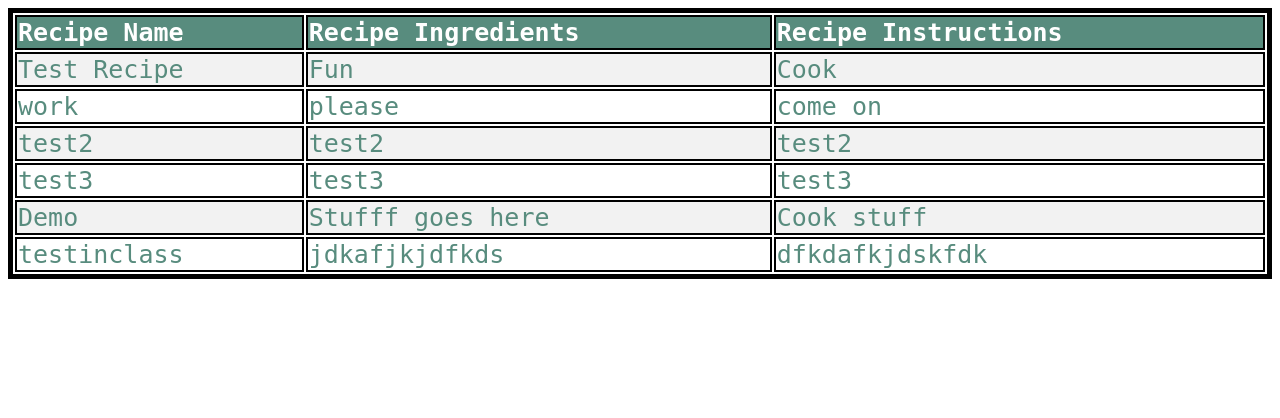
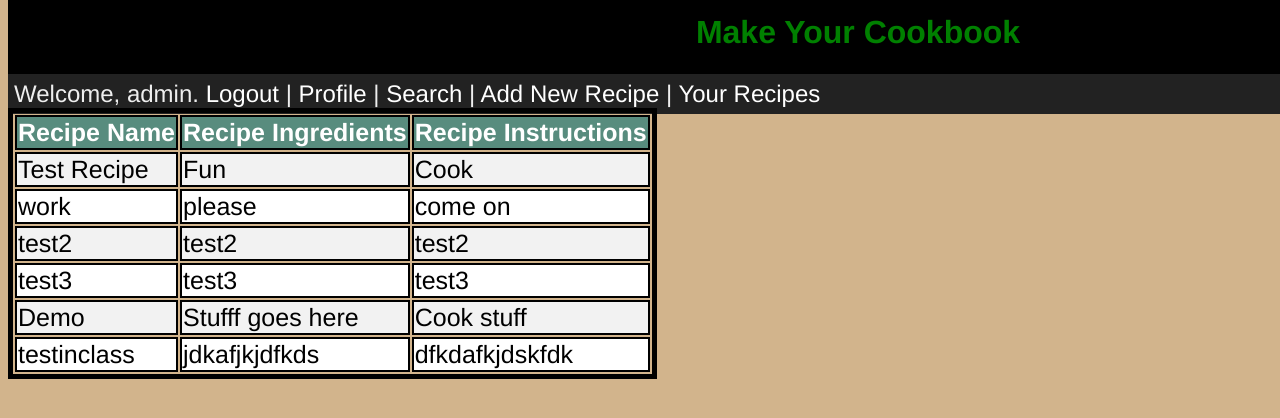
Before and after one commit to shaikio/CSI3370Project, a PHP site: page /yourRecipes.php in a window 1280 px wide. Shown: the top 418 px of the page. Run offline with PHP 8.4, Linux system fonts and the light colour scheme; a user stored in the database is signed in; data comes from the database, SQL or seed files in the repository.

Commit message:
Added proper css styling to the table page, and gave it access to and from all other pages.

```diff
--- a/custom-styles.css
+++ b/custom-styles.css
@@ -184,6 +184,17 @@ body {
 	font-size: 30px;
 }
 
+#table-page-top {
+	position: fixed;
+	width: 1700px;
+	margin-top: -30px;
+}
+
+#recipe-table-listing {
+	margin-top: 100px;
+	position: absolute;
+}
+
 .register-box {
 	padding-top: 60px;
 	padding-bottom: 60px;
--- a/showAddForm.php
+++ b/showAddForm.php
@@ -14,9 +14,10 @@
 <div class="menu-container">
 <span class="menu-item"> Welcome, <?php
 session_start();
-echo $_SESSION['username']; ?>. <a href="logout.php"> Logout</a></span>
+echo $_SESSION['username']; ?>. <a href="logout.php"> Logout </a></span>
 | <span class="menu-item"><a href="showProfilePage.php"> Profile </a> </span> | <span class="menu-item"><a href="showSearchForm.php"> Search </a> </span> |
- <span class="menu-item"><a href="showAddForm.php"> Add New Recipe</a></span>
+ <span class="menu-item"><a href="showAddForm.php"> Add New Recipe </a></span> |
+ <span class="menu-item"><a href="yourRecipes.php"> Your Recipes </a></span>
 </div>
 <div id="form-container">
 	<h2>Add a recipe</h2>
--- a/showSearchForm.php
+++ b/showSearchForm.php
@@ -9,9 +9,10 @@
 <div class="menu-container">
 <span class="menu-item"> Welcome, <?php
 session_start();
-echo $_SESSION['username']; ?>. <a href="logout.php"> Logout</a></span>
+echo $_SESSION['username']; ?>. <a href="logout.php"> Logout </a></span>
 | <span class="menu-item"><a href="showProfilePage.php"> Profile </a> </span> | <span class="menu-item"><a href="showSearchForm.php"> Search </a> </span> |
- <span class="menu-item"><a href="showAddForm.php"> Add New Recipe</a></span>
+ <span class="menu-item"><a href="showAddForm.php"> Add New Recipe </a></span> |
+ <span class="menu-item"><a href="yourRecipes.php"> Your Recipes </a></span>
 </div>
 <div id="form-container">
 <h2>Search for a recipe</h2>
--- a/showTopMenu.php
+++ b/showTopMenu.php
@@ -16,7 +16,7 @@ This is a partial page.  The purpose is to (1) Start the HTML page (2) set the C
 session_start();
 echo $_SESSION['username']; ?>. <a href="logout.php"> Logout </a></span>
 | <span class="menu-item"><a href="showProfilePage.php"> Profile </a> </span> | <span class="menu-item"><a href="showSearchForm.php"> Search </a> </span> |
- <span class="menu-item"><a href="showAddForm.php"> Add New Recipe </a></span>
+ <span class="menu-item"><a href="showAddForm.php"> Add New Recipe </a></span> |
  <span class="menu-item"><a href="yourRecipes.php"> Your Recipes </a></span>
 </div>
 
--- a/yourRecipes.php
+++ b/yourRecipes.php
@@ -2,6 +2,7 @@
 <html>
 <head>
  <title>Table with database</title>
+ <link rel="stylesheet" type="text/css" href="custom-styles.css">
  <style>
   table {
    border: 5px solid black;
@@ -16,14 +17,30 @@
    color: white;
    border: 2px solid black;
     }
-
-	td {
-		border: 2px solid black;
+  tr {
+	background-color: white;
+	}
+  td {
+	border: 2px solid black;
+	color: black;
 	}
   tr:nth-child(even) {background-color: #f2f2f2}
  </style>
 </head>
 <body>
+<div id="table-page-top">
+	<div id="topmost-part"> <h1 id="after-login-heading"> Make Your Cookbook </h1> </div>
+		<div class="menu-container">
+			<span class="menu-item"> Welcome, <?php
+			session_start();
+			echo $_SESSION['username']; ?>. <a href="logout.php"> Logout </a></span>
+			| <span class="menu-item"><a href="showProfilePage.php"> Profile </a> </span> | <span class="menu-item"><a href="showSearchForm.php"> Search </a> </span> |
+			 <span class="menu-item"><a href="showAddForm.php"> Add New Recipe </a></span> |
+			 <span class="menu-item"><a href="yourRecipes.php"> Your Recipes </a></span>
+		</div>
+</div>
+
+<div id="recipe-table-listing">
  <table>
  <tr>
   <th>Recipe Name</th> <th> Recipe Ingredients </th> <th> Recipe Instructions </th>
@@ -50,5 +67,6 @@ echo '</table>';
 $conn->close();
 ?>
 </table>
+</div>
 </body>
 </html>
```
Also changed, not shown: showProfilePage.php (+4 -3 lines).
